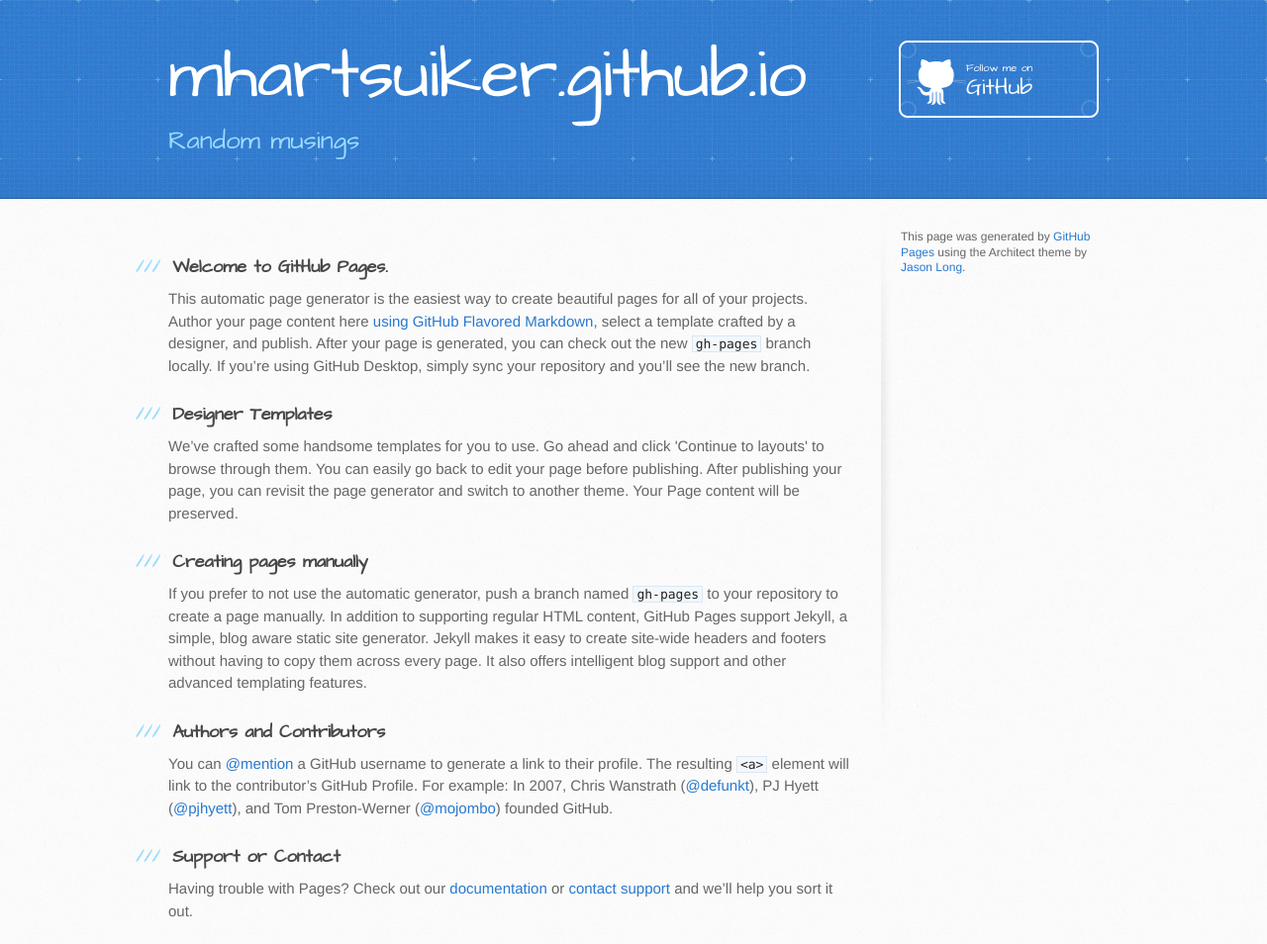
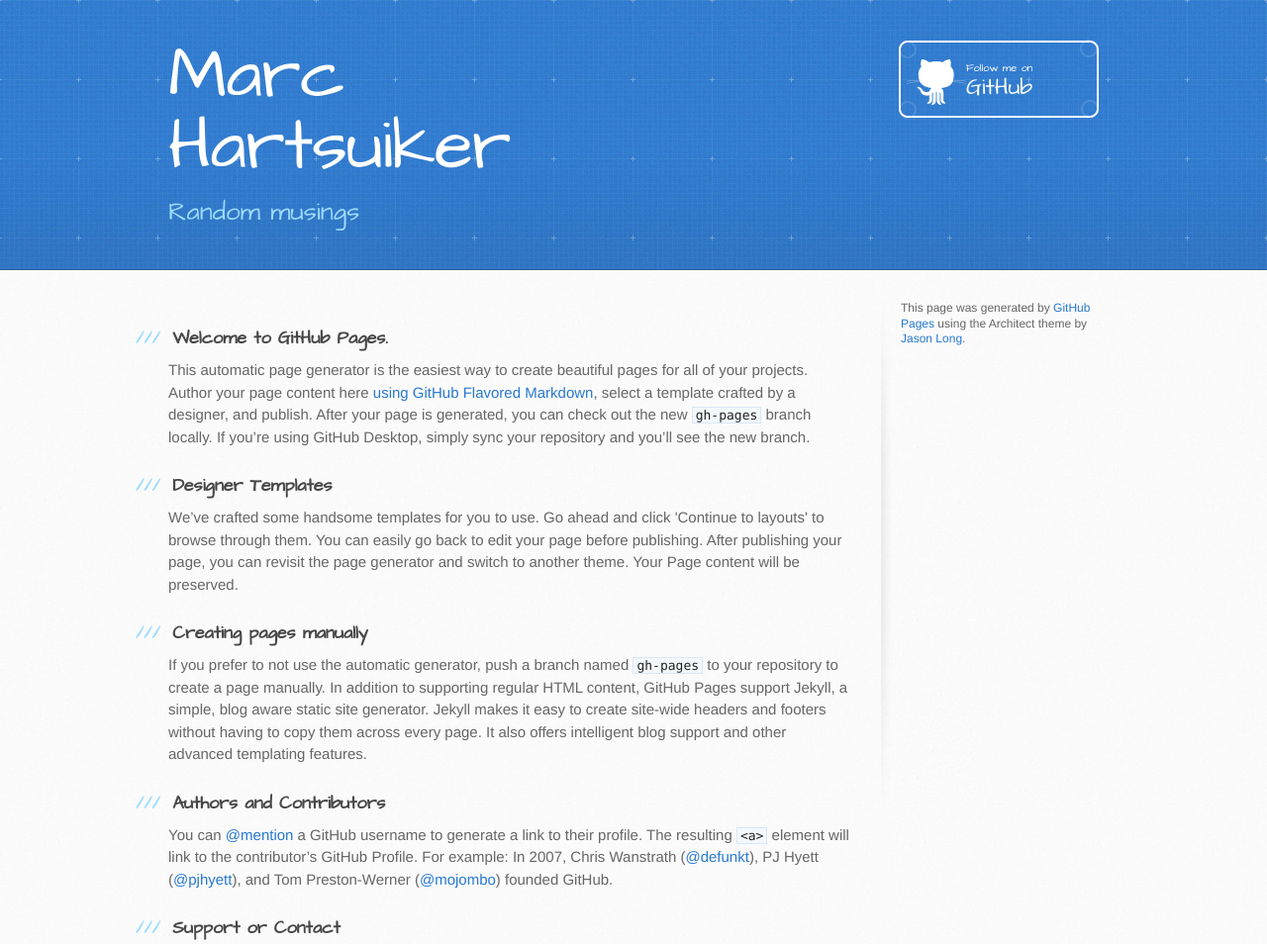
Before and after one commit to mhartsuiker/mhartsuiker.github.io, a plain HTML site: page index.html in a window 1280 px wide. Shown: the top 954 px of the page at 99% size. Drawn offline with Linux system fonts and the light colour scheme.

Commit message:
Updated title

```diff
--- a/index.html
+++ b/index.html
@@ -19,8 +19,8 @@
   <body>
     <header>
       <div class="inner">
-        <h1>mhartsuiker.github.io</h1>
-        <h2>Random musings</h2>
+        <h1 id='project_title'>Marc Hartsuiker</h1>
+        <h2 id='project_tagline'>Random musings</h2>
         <a href="https://github.com/mhartsuiker" class="button"><small>Follow me on</small> GitHub</a>
       </div>
     </header>
```
